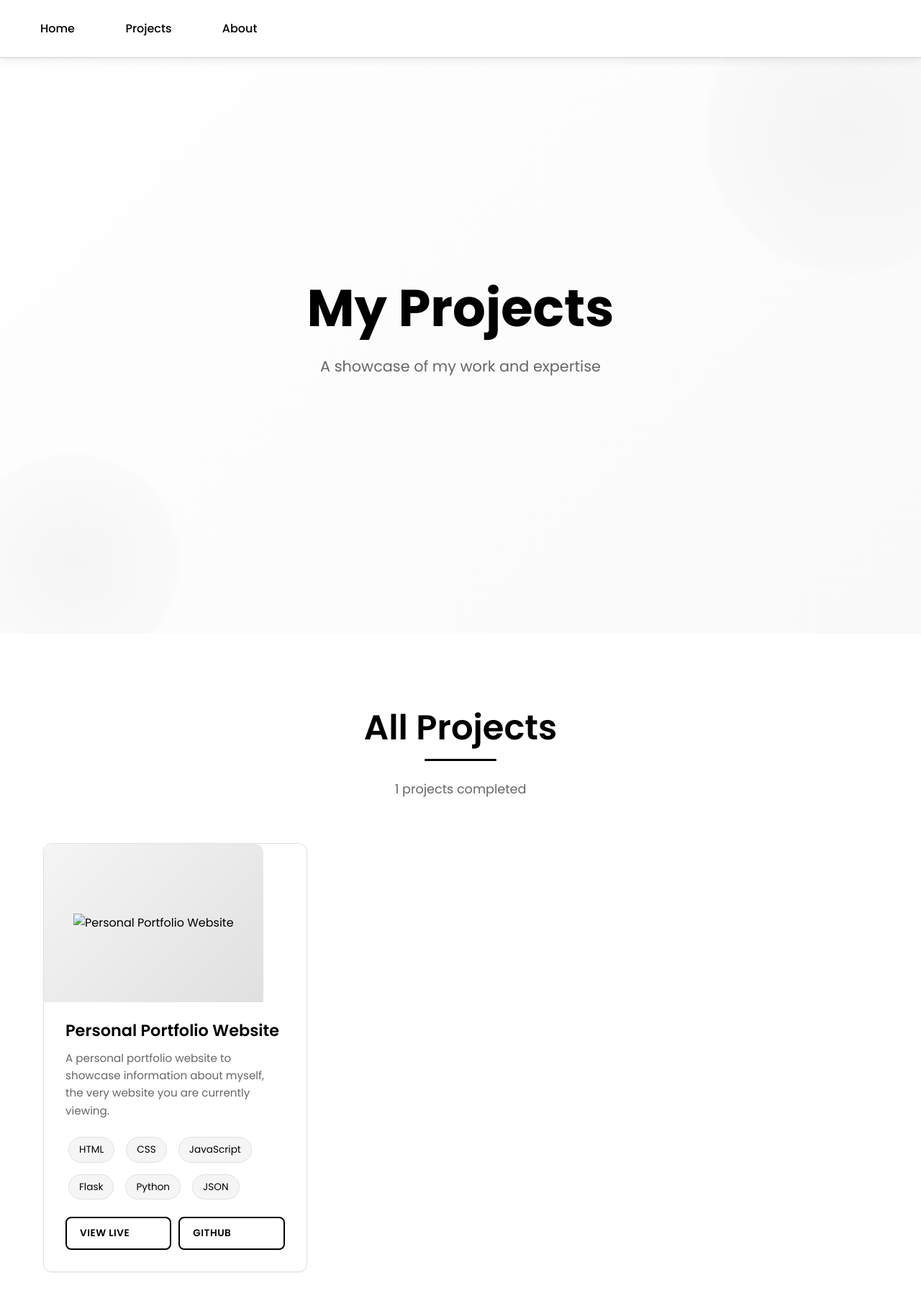
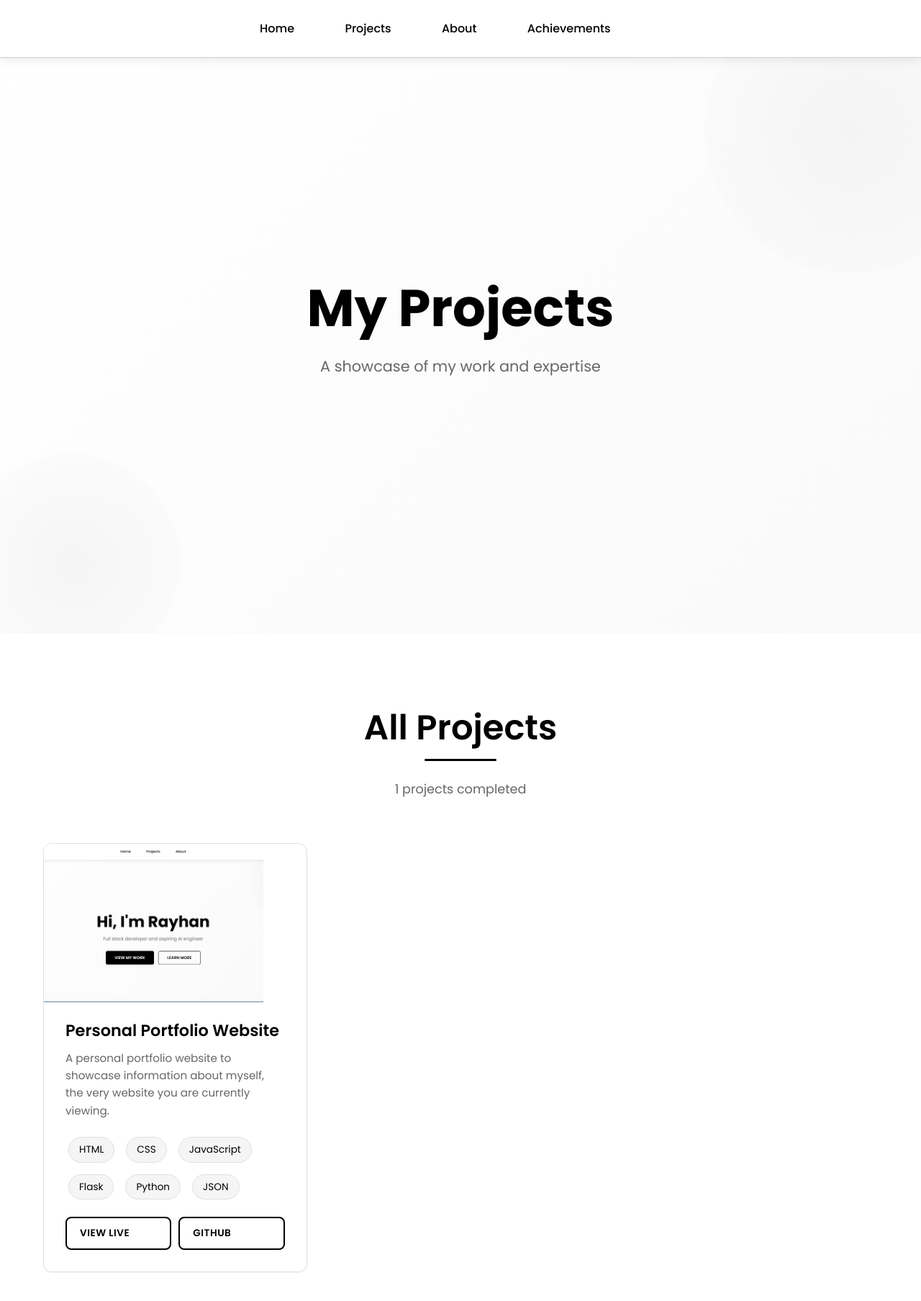
Before and after one commit to Rayablepy/portfoliov3, a Flask app: page /projects in a window 1280 px wide. Shown: the top 1807 px of the page at 72% size. Run offline with Flask 2, Linux system fonts and the light colour scheme.

Commit message:
Added achievements page, added img for project 1, updated css accordingly.Updated personal email. Achievements.html to be finished

```diff
--- a/app.py
+++ b/app.py
@@ -32,10 +32,10 @@ def contact():
     personal_data = load_json('personal.json')
     return render_template('contact.html', mydata=personal_data)
 
-#@app.route('/achievements')
-#def achievements():
- #   personal_data = load_json('personal.json')
-  #  return render_template('achievements.html', mydata=personal_data)
+@app.route('/achievements')
+def achievements():
+ personal_data = load_json('personal.json')
+ return render_template('achievements.html', mydata=personal_data)
 
 if __name__ == '__main__':
     app.run(debug=True, host='0.0.0.0', port=5000)
--- a/data/personal.json
+++ b/data/personal.json
@@ -3,7 +3,7 @@
   "title": "Full-Stack Developer & Student of AI",
   "tagline": "Utilising AI everywhere,everytime.",
   "bio": "I began learning programming as a Computing student in Secondary 3. Since then, I have developed a strong passion for coding, and eventually found my dream job as an AI engineer. Through EAE, I was able to join Nanyang Polytechnic's Diploma in Applied AI and Analytics course, where I am currently in my first year of study. I am excited to continue my journey in the field of AI and work towards achieving my career goals.",
-  "email": "rayable11.0808@gmail.com",
+  "email": "rayhan11.0808@gmail.com",
   "location": "Singapore",
   "availability": "Available for freelance work",
   "social": {
--- a/static/css/main.css
+++ b/static/css/main.css
@@ -87,7 +87,7 @@ a {
 
 .topnav-container {
     display: flex;
-    justify-content: space-between;
+    justify-content: center;
     align-items: center;
     padding: 0 clamp(15px, 5vw, 40px);
     height: var(--nav-height);
@@ -96,7 +96,7 @@ a {
     width: 100%;
 }
 
-/* Logo */
+/* Logo (idk if ill add lol)*/
 .logo {
     display: flex;
     align-items: center;
@@ -404,7 +404,13 @@ a {
     max-width: 800px;
     margin: 0 auto 20px;
 }
-
+.project-card-img {
+    width: 100%;
+    height: 100%;
+    object-fit: cover;
+    display: block;
+    align-self:center;
+}
 
 .mv-card,
 .event-card,
--- a/templates/achievements.html
+++ b/templates/achievements.html
@@ -10,3 +10,4 @@
         <p>{{ mydata.title }}</p>
     </div>
 </section>
+{% endblock %}
--- a/templates/base.html
+++ b/templates/base.html
@@ -23,6 +23,7 @@
                 <li><a href="/" {% if request.endpoint == 'home' %}class="active"{% endif %}>Home</a></li>
                 <li><a href="/projects" {% if request.endpoint == 'projects' %}class="active"{% endif %}>Projects</a></li>
                 <li><a href="/user" {% if request.endpoint == 'about' %}class="active"{% endif %}>About</a></li>
+                <li><a href="/achievements" {% if request.endpoint == 'achievements' %}class="active"{% endif %}>Achievements</li>
             </ul>
 
             <!-- Mobile Menu Button -->
--- a/templates/projects.html
+++ b/templates/projects.html
@@ -24,9 +24,9 @@
             <div style="display: grid; grid-template-columns: repeat(auto-fill, minmax(320px, 1fr)); gap: 30px; max-width: 1300px; margin: 60px auto; padding: 0 20px;">
                 {% for project in projects %}
                 <div class="project-card animate-on-scroll">
-                    <!-- Project Image Placeholder -->
+                    <!-- Project Image-->
                     <div style="width: 100%; height: 220px; background: linear-gradient(135deg, #f5f5f5, #e0e0e0); margin: -30px -30px 25px -30px; border-radius: 12px 12px 0 0; display: flex; align-items: center; justify-content: center;">
-                        <img src="" alt="{{ project.title }}" style="max-width: 100%; max-height: 100%; object-fit: cover;">
+                        <img src="/static/resources%20file/img.png" alt="{{ project.title }}" class="project-card-img">
                     </div>
 
                     <!-- Project Info -->
```
Also changed, not shown: static/resources file/img.png (added).
